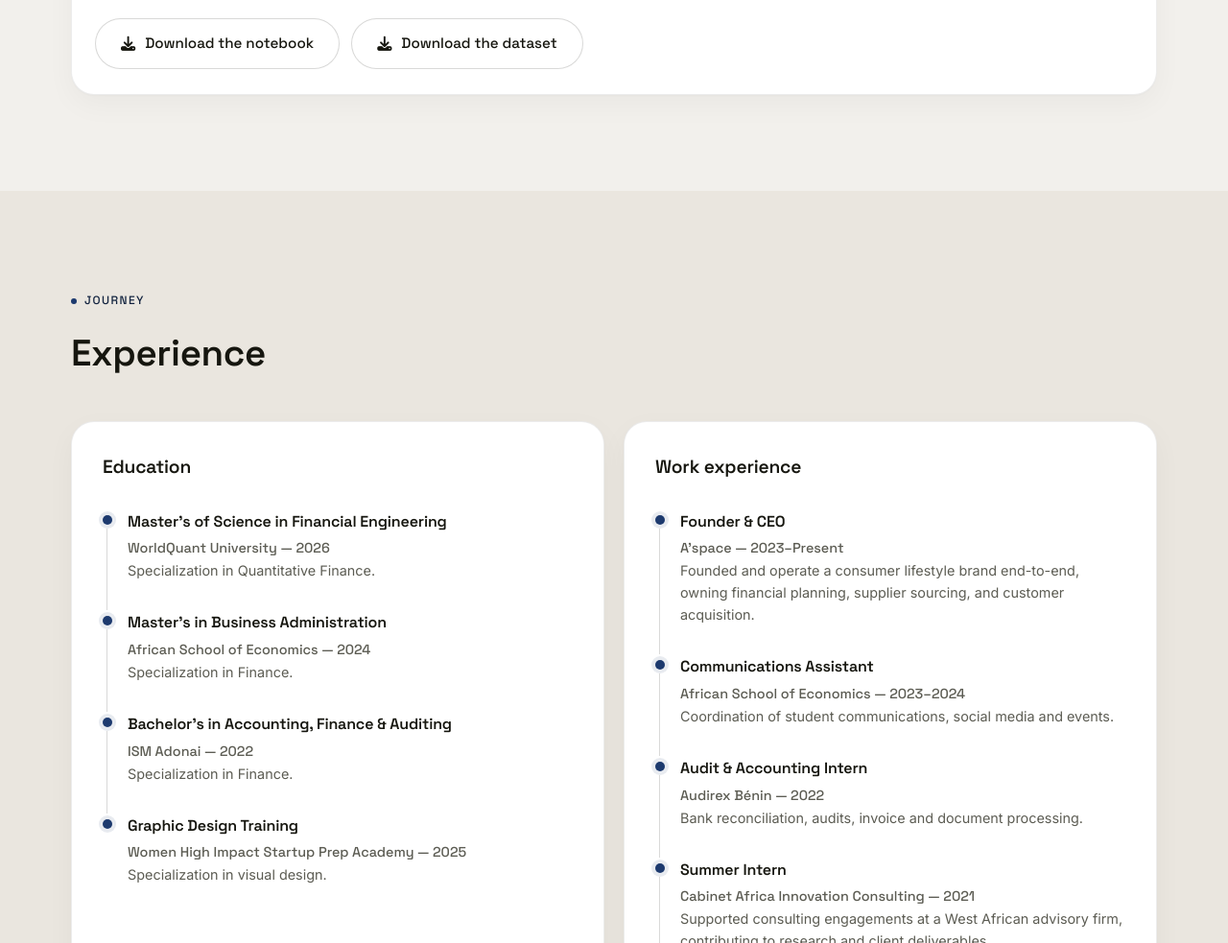
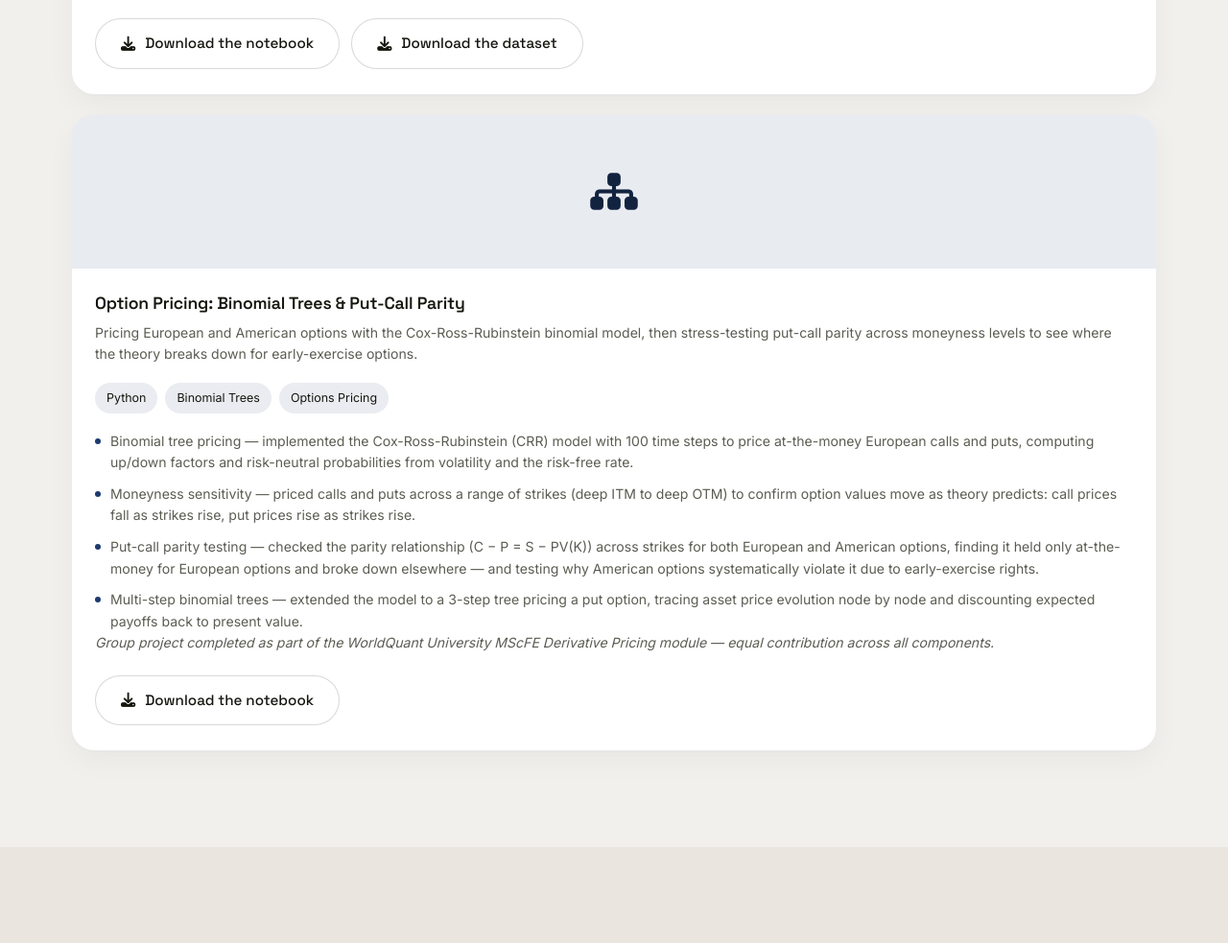
Before and after one commit to Annaatg/Portfolio, a plain HTML site: page index.html in a window 1280 px wide. Shown: the part 6407-7390 px from the top of the page at 96% size. Drawn offline with Linux system fonts and the light colour scheme.

Commit message:
Add Option Pricing: Binomial Trees & Put-Call Parity project (#31)
Add a fifth WorldQuant University MScFE group project card to the
Projects section, covering Cox-Ross-Rubinstein binomial option
pricing, moneyness sensitivity, put-call parity testing, and
multi-step binomial trees. Follows the same bento-card/tag-chip
conventions as the other project cards, with a download link for the
notebook.


Claude-Session: https://claude.ai/code/session_01AxbFoZgN3brWCyt3xGpQXH

Co-authored-by: Claude <noreply@anthropic.com>

```diff
--- a/index.html
+++ b/index.html
@@ -402,6 +402,30 @@
 						</div>
 					</div>
 				</div>
+
+				<div class="bento-card col-span-4 project-card reveal">
+					<div class="project-media project-media-icon"><i class="fas fa-sitemap"></i></div>
+					<div class="project-body">
+						<h3 data-key="project5-title">Option Pricing: Binomial Trees &amp; Put-Call Parity</h3>
+						<p data-key="project5-desc">Pricing European and American options with the Cox-Ross-Rubinstein binomial model, then stress-testing put-call parity across moneyness levels to see where the theory breaks down for early-exercise options.</p>
+						<div class="service-tags">
+							<span class="tag-chip">Python</span>
+							<span class="tag-chip">Binomial Trees</span>
+							<span class="tag-chip">Options Pricing</span>
+						</div>
+						<ul class="project-detail-list">
+							<li data-key="project5-detail1">Binomial tree pricing — implemented the Cox-Ross-Rubinstein (CRR) model with 100 time steps to price at-the-money European calls and puts, computing up/down factors and risk-neutral probabilities from volatility and the risk-free rate.</li>
+							<li data-key="project5-detail2">Moneyness sensitivity — priced calls and puts across a range of strikes (deep ITM to deep OTM) to confirm option values move as theory predicts: call prices fall as strikes rise, put prices rise as strikes rise.</li>
+							<li data-key="project5-detail3">Put-call parity testing — checked the parity relationship (C − P = S − PV(K)) across strikes for both European and American options, finding it held only at-the-money for European options and broke down elsewhere — and testing why American options systematically violate it due to early-exercise rights.</li>
+							<li data-key="project5-detail4">Multi-step binomial trees — extended the model to a 3-step tree pricing a put option, tracing asset price evolution node by node and discounting expected payoffs back to present value.</li>
+						</ul>
+						<p class="project-note" data-key="project5-note">Group project completed as part of the WorldQuant University MScFE Derivative Pricing module — equal contribution across all components.</p>
+						<a href="assets/WQU_GWP1_Option_Pricing_Binomial_Trees.ipynb" download="WQU_Option_Pricing_Binomial_Trees.ipynb" class="btn btn-ghost project-download">
+							<i class="fas fa-download"></i>
+							<span data-key="project5-download">Download the notebook</span>
+						</a>
+					</div>
+				</div>
 			</div>
 		</div>
 	</section>
@@ -649,6 +673,14 @@
 				"project4-note": "Group project completed as part of the WorldQuant University MScFE program (Financial Econometrics module) — equal contribution across all components.",
 				"project4-download": "Download the notebook",
 				"project4-download-dataset": "Download the dataset",
+				"project5-title": "Option Pricing: Binomial Trees &amp; Put-Call Parity",
+				"project5-desc": "Pricing European and American options with the Cox-Ross-Rubinstein binomial model, then stress-testing put-call parity across moneyness levels to see where the theory breaks down for early-exercise options.",
+				"project5-detail1": "Binomial tree pricing — implemented the Cox-Ross-Rubinstein (CRR) model with 100 time steps to price at-the-money European calls and puts, computing up/down factors and risk-neutral probabilities from volatility and the risk-free rate.",
+				"project5-detail2": "Moneyness sensitivity — priced calls and puts across a range of strikes (deep ITM to deep OTM) to confirm option values move as theory predicts: call prices fall as strikes rise, put prices rise as strikes rise.",
+				"project5-detail3": "Put-call parity testing — checked the parity relationship (C − P = S − PV(K)) across strikes for both European and American options, finding it held only at-the-money for European options and broke down elsewhere — and testing why American options systematically violate it due to early-exercise rights.",
+				"project5-detail4": "Multi-step binomial trees — extended the model to a 3-step tree pricing a put option, tracing asset price evolution node by node and discounting expected payoffs back to present value.",
+				"project5-note": "Group project completed as part of the WorldQuant University MScFE Derivative Pricing module — equal contribution across all components.",
+				"project5-download": "Download the notebook",
 
 				"experience-eyebrow": "Journey",
 				"experiences-title": "Experience",
@@ -780,6 +812,14 @@
 				"project4-note": "Projet de groupe réalisé dans le cadre du MScFE de WorldQuant University (module d'économétrie financière) — contribution égale sur l'ensemble des volets.",
 				"project4-download": "Télécharger le notebook",
 				"project4-download-dataset": "Télécharger le jeu de données",
+				"project5-title": "Valorisation d'options : arbres binomiaux et parité call-put",
+				"project5-desc": "Valorisation d'options européennes et américaines avec le modèle binomial de Cox-Ross-Rubinstein, puis test de résistance de la parité call-put à travers différents niveaux de moneyness pour voir où la théorie échoue pour les options à exercice anticipé.",
+				"project5-detail1": "Valorisation par arbre binomial — implémentation du modèle Cox-Ross-Rubinstein (CRR) avec 100 pas de temps pour valoriser des calls et puts européens à la monnaie, en calculant les facteurs de hausse/baisse et les probabilités risque-neutre à partir de la volatilité et du taux sans risque.",
+				"project5-detail2": "Sensibilité au moneyness — valorisation de calls et puts sur une plage de prix d'exercice (fortement dans la monnaie à fortement hors la monnaie) pour confirmer que les valeurs des options évoluent comme la théorie le prédit : le prix des calls baisse quand le prix d'exercice augmente, celui des puts augmente.",
+				"project5-detail3": "Test de la parité call-put — vérification de la relation de parité (C − P = S − VA(K)) selon les prix d'exercice pour les options européennes et américaines, montrant qu'elle ne tient qu'à la monnaie pour les options européennes et qu'elle échoue ailleurs — avec une analyse des raisons pour lesquelles les options américaines la violent systématiquement en raison du droit d'exercice anticipé.",
+				"project5-detail4": "Arbres binomiaux à plusieurs étapes — extension du modèle à un arbre à 3 étapes pour valoriser une option de vente, en retraçant l'évolution du prix de l'actif nœud par nœud et en actualisant les flux de paiement attendus à leur valeur présente.",
+				"project5-note": "Projet de groupe réalisé dans le cadre du module Derivative Pricing du MScFE de WorldQuant University — contribution égale sur l'ensemble des volets.",
+				"project5-download": "Télécharger le notebook",
 
 				"experience-eyebrow": "Parcours",
 				"experiences-title": "Expériences",
```
Also changed, not shown: 1 other file.
